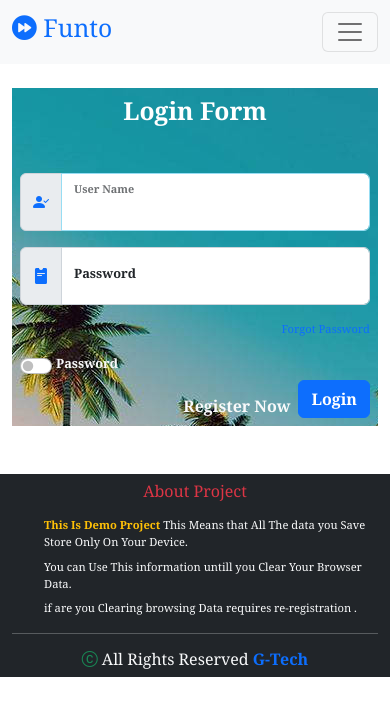
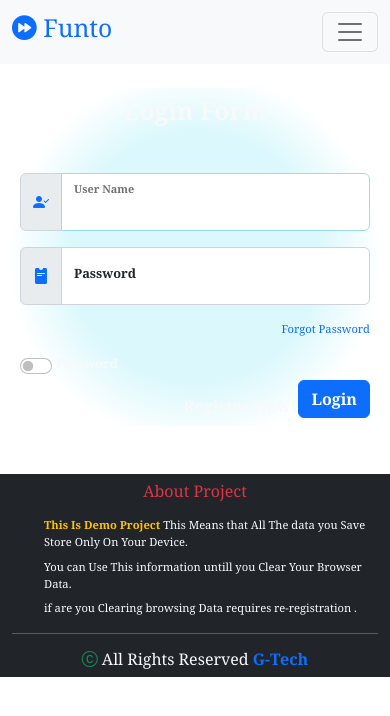
Before and after one commit to ganesh-develop/mytube, a React (Create React App) app: page / in a window 390 px wide. Shown: the top 716 px of the page. Built offline with nearby package versions, Linux system fonts and the light colour scheme.

Commit message:
Update Regcss.css

```diff
--- a/src/Pages/register/Regcss.css
+++ b/src/Pages/register/Regcss.css
@@ -1,14 +1,8 @@
-
-
 
 .Regform,.Loginform{
-    background: url(images/170249.jpg) no-repeat ;
-    background-size: cover;
+background: radial-gradient(circle, rgba(219,248,252,1) 50%, rgba(255,255,255,1) 75%, rgba(255,255,255,1) 95%);
+
 }
-
-
-
-
 .input-group  .form-control {
     display: block;
     width: 100%;
@@ -33,17 +27,6 @@
     box-shadow: none;
 }
 
-
-
-@media screen and (max-width:700px) {
-    .p-2 .reg-title,.p-2 .log-title{
-        color: rgb(255, 255, 255) !important;
-    }
-    .Regform,.Loginform{
-        background: url(images/img-Coco.jpg) no-repeat;
-       background-attachment: fixed;
-    }
-}
 @media screen and (min-width:700px) {
 
     .Regform,.Loginform{
@@ -52,9 +35,7 @@
         justify-content: center;
         flex-direction: column;
     }
-     .Loginform .bottom-login a{
-        color: rgb(255, 214, 30) !important;
-    }
+
     .input-group {
         width: 600px !important;
         align-self: center;
```
